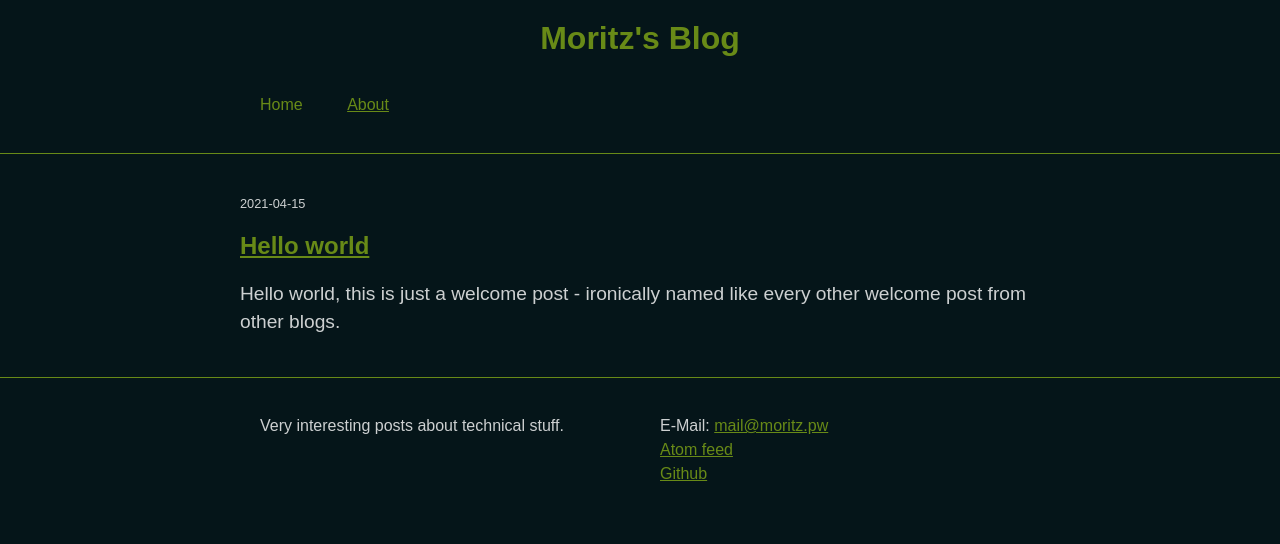
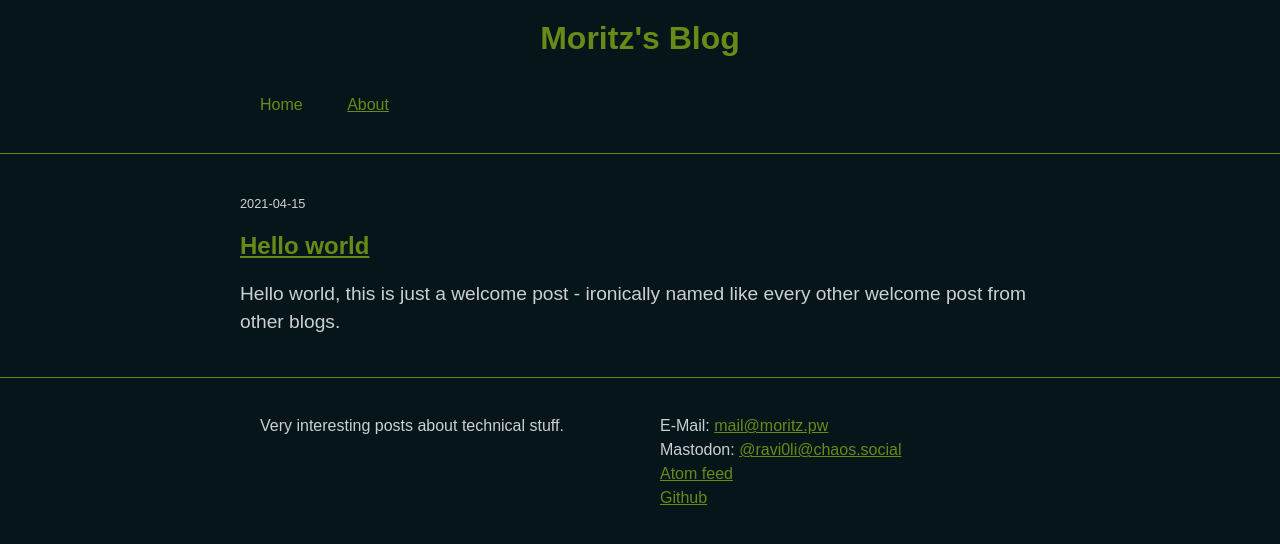
Before and after one commit to ravi0lii/blog, a Jekyll site: the page built from index.html, in a window 1280 px wide. Shown: the top 544 px of the page. Built offline with Jekyll 4.4.1, drawn with Linux system fonts in a browser that asks for light colours.

Commit message:
add 404 page and mastodon link in footer

```diff
--- a/_config.yml
+++ b/_config.yml
@@ -7,6 +7,12 @@ author:
   name: ravi0lii
   email: mail@moritz.pw
   github: ravi0lii
+  mastodon:
+    username: ravi0li
+    instance: chaos.social
+
+sass:
+  style: compressed
 
 plugins:
   - jekyll-feed
--- a/_layouts/default.html
+++ b/_layouts/default.html
@@ -46,6 +46,7 @@
             <div>
                 <ul class="link-list">
                     <li>E-Mail: <a href="mailto:{{ site.author.email }}">{{ site.author.email }}</a></li>
+                    <li>Mastodon: <a rel="me" href="https://{{ site.author.mastodon.instance }}/@{{ site.author.mastodon.username }}">@{{ site.author.mastodon.username }}@{{ site.author.mastodon.instance }}</a></li>
                     <li><a href="{{ '/feed.xml' | relative_url }}">Atom feed</a></li>
                     <li><a href="https://github.com/{{ site.author.github }}">Github</a></li>
                 </ul>
```
Also changed, not shown: 404.html (added, +10 -0 lines).
